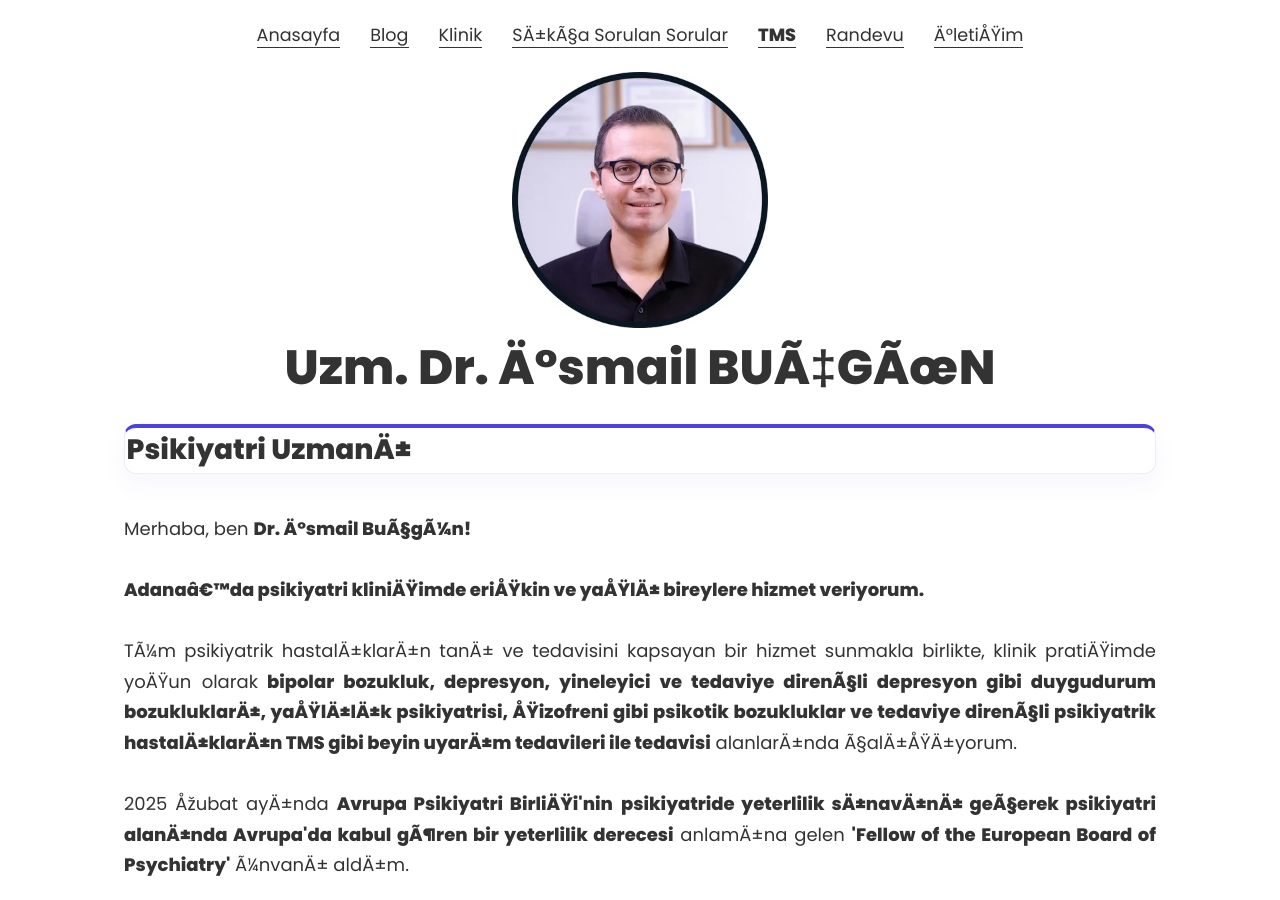
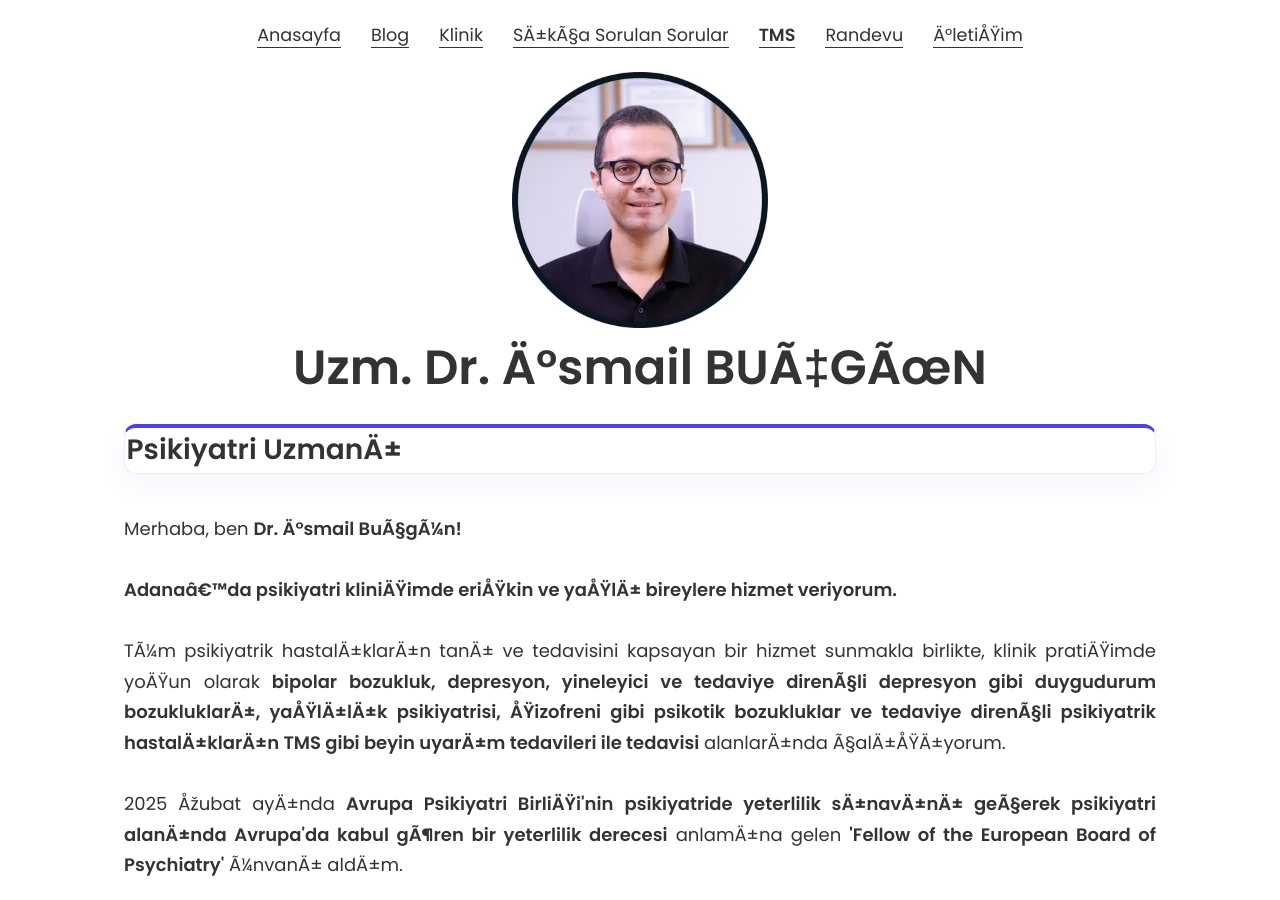
Before and after one commit to ibucgun/ibucgun.github.io, a Jekyll site: the page built from index.html, in a window 1280 px wide and 900 px high. Built offline with Jekyll 4.4.1, drawn with Linux system fonts in a browser that asks for light colours.

Commit message:
Update head.html

```diff
--- a/_includes/head.html
+++ b/_includes/head.html
@@ -9,7 +9,7 @@
   {% if site.resume_theme == 'default' %}
   <link rel="preconnect" href="https://fonts.googleapis.com">
   <link rel="preconnect" href="https://fonts.gstatic.com" crossorigin="">
-  <link href="https://fonts.googleapis.com/css2?family=Poppins:wght@400;600;800&display=swap" rel="stylesheet">
+  <link href="https://fonts.googleapis.com/css2?family=Poppins:wght@400;600&display=swap" rel="stylesheet">
   {% endif %}
 
   <meta itemprop="description" name="description" content="{% if page.description %}{{ page.description | truncate: 160 }}{% else %}{{ site.description | truncate: 160  }}{% endif %}" />
```
